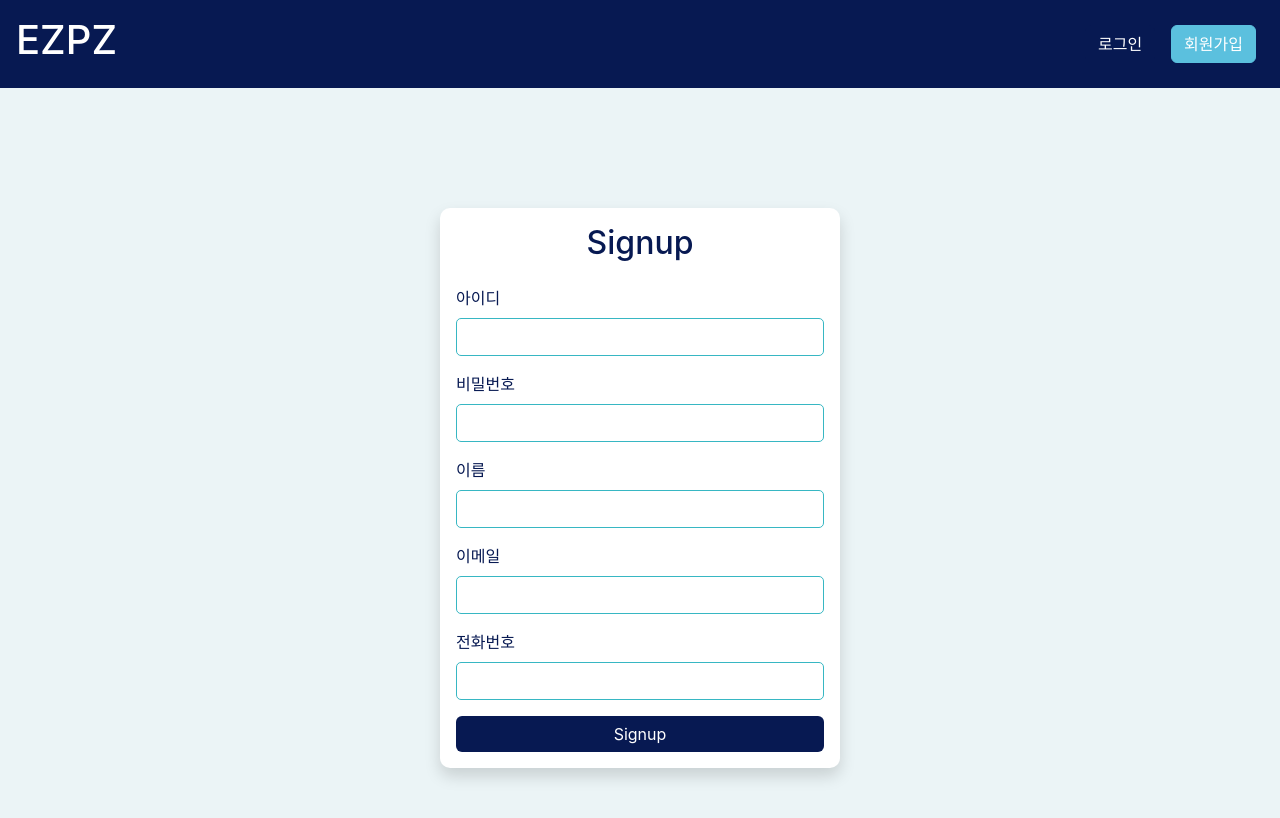
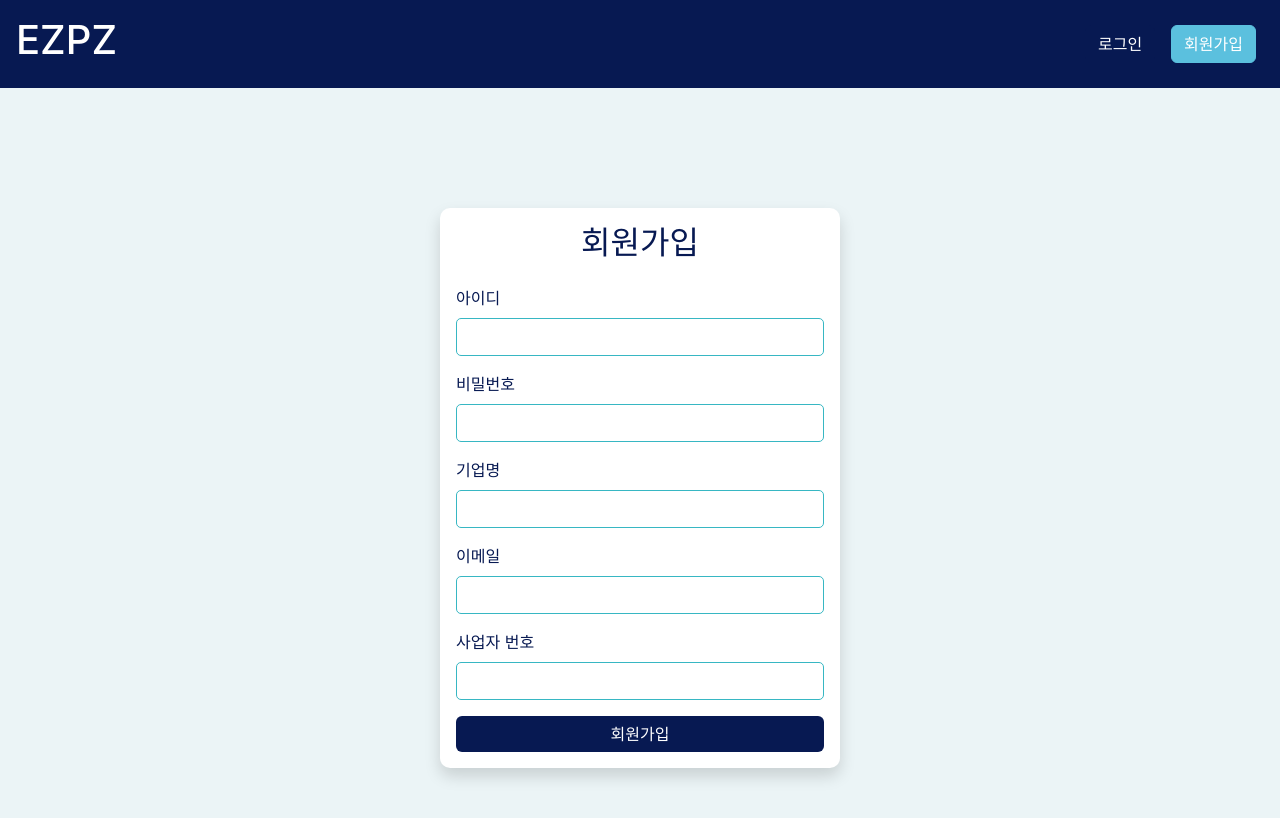
Before and after one commit to NBCAMP-EZPZ/EZPZ-Host-Front, a React (Create React App) app: page /host/signup in a window 1280 px wide. Shown: the top 818 px of the page. Built offline with nearby package versions, Linux system fonts and the light colour scheme.

Commit message:
Feat : 회원가입

```diff
--- a/src/components/SignupForm.jsx
+++ b/src/components/SignupForm.jsx
@@ -1,5 +1,3 @@
-// src/components/SignupForm.jsx
-
 import React, { useState } from 'react';
 import { useNavigate } from 'react-router-dom';
 import { signup } from '../api/auth';
@@ -9,16 +7,11 @@ import '../components/styles/LoginForm.css';
 function SignupForm() {
   const [username, setUsername] = useState('');
   const [password, setPassword] = useState('');
-  const [name, setName] = useState('');
+  const [companyName, setCompanyName] = useState('');
   const [email, setEmail] = useState('');
-  const [phoneNumber, setPhoneNumber] = useState('');
+  const [businessNumber, setBusinessNumber] = useState('');
   const [message, setMessage] = useState('');
-  const navigate = useNavigate(); // useNavigate 훅 사용
-
-  const validatePhoneNumber = (phone) => {
-    const phonePattern = /^010\d{4}\d{4}$/;
-    return phonePattern.test(phone);
-  };
+  const navigate = useNavigate();
 
   const validatePassword = (password) => {
     const passwordPattern = /^(?=.*[a-z])(?=.*[A-Z])(?=.*\d)(?=.*[!@#$%^&*])[A-Za-z\d!@#$%^&*]{10,}$/;
@@ -28,26 +21,21 @@ function SignupForm() {
   const handleSignup = async (e) => {
     e.preventDefault();
 
-    if (!validatePhoneNumber(phoneNumber)) {
-      setMessage('전화번호 형식이 맞지 않습니다.');
-      return;
-    }
-
     if (!validatePassword(password)) {
       setMessage('비밀번호는 최소 10자 이상이어야 하며, 영문 대소문자, 숫자, 특수문자를 최소 1글자씩 포함해야 합니다.');
       return;
     }
 
     try {
-      await signup({ username, password, name, email, phoneNumber });
-      setMessage('Signup successful!');
-      alert('회원가입이 완료되었습니다! 로그인 페이지로 이동합니다.'); // 회원가입 완료 알림
+      await signup({ username, password, companyName, email, businessNumber });
+      setMessage('회원가입이 완료되었습니다! 로그인 페이지로 이동합니다.');
+      alert('회원가입이 완료되었습니다! 로그인 페이지로 이동합니다.');
       navigate('/host/login'); // 회원가입 성공 후 로그인 페이지로 이동
     } catch (error) {
-      if (error.message) {
-        setMessage(error.message); // 서버에서 받은 에러 메시지를 설정
+      if (error.response && error.response.data.message) {
+        setMessage(error.response.data.message); // 서버에서 받은 에러 메시지를 설정
       } else {
-        setMessage('Signup failed. Please check your information and try again.');
+        setMessage('회원가입에 실패했습니다. 정보를 확인하고 다시 시도해주세요.');
       }
     }
   };
@@ -56,7 +44,7 @@ function SignupForm() {
     <div className="container d-flex justify-content-center align-items-center" style={{ minHeight: '100vh' }}>
       <div className="card shadow custom-card">
         <div className="card-body">
-          <h2 className="card-title text-center mb-4">Signup</h2>
+          <h2 className="card-title text-center mb-4">회원가입</h2>
           <form onSubmit={handleSignup}>
             <div className="mb-3">
               <label htmlFor="username" className="form-label">
@@ -85,15 +73,15 @@ function SignupForm() {
               />
             </div>
             <div className="mb-3">
-              <label htmlFor="name" className="form-label">
-                이름
+              <label htmlFor="companyName" className="form-label">
+                기업명
               </label>
               <input
                 type="text"
                 className="form-control"
-                id="name"
-                value={name}
-                onChange={(e) => setName(e.target.value)}
+                id="companyName"
+                value={companyName}
+                onChange={(e) => setCompanyName(e.target.value)}
                 required
               />
             </div>
@@ -111,21 +99,21 @@ function SignupForm() {
               />
             </div>
             <div className="mb-3">
-              <label htmlFor="phoneNumber" className="form-label">
-                전화번호
+              <label htmlFor="businessNumber" className="form-label">
+                사업자 번호
               </label>
               <input
                 type="text"
                 className="form-control"
-                id="phoneNumber"
-                value={phoneNumber}
-                onChange={(e) => setPhoneNumber(e.target.value)}
+                id="businessNumber"
+                value={businessNumber}
+                onChange={(e) => setBusinessNumber(e.target.value)}
                 required
               />
             </div>
             <div className="d-grid">
               <button type="submit" className="btn custom-btn">
-                Signup
+                회원가입
               </button>
             </div>
           </form>
```
